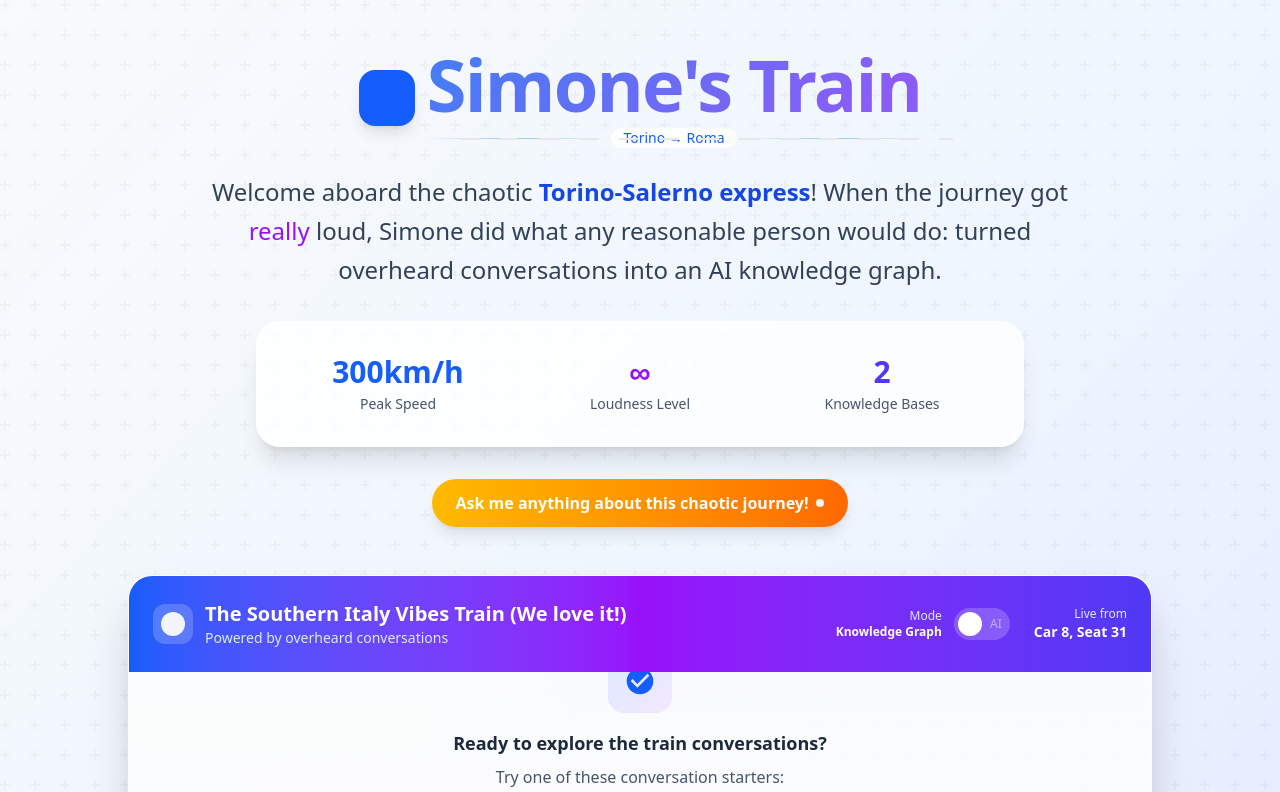
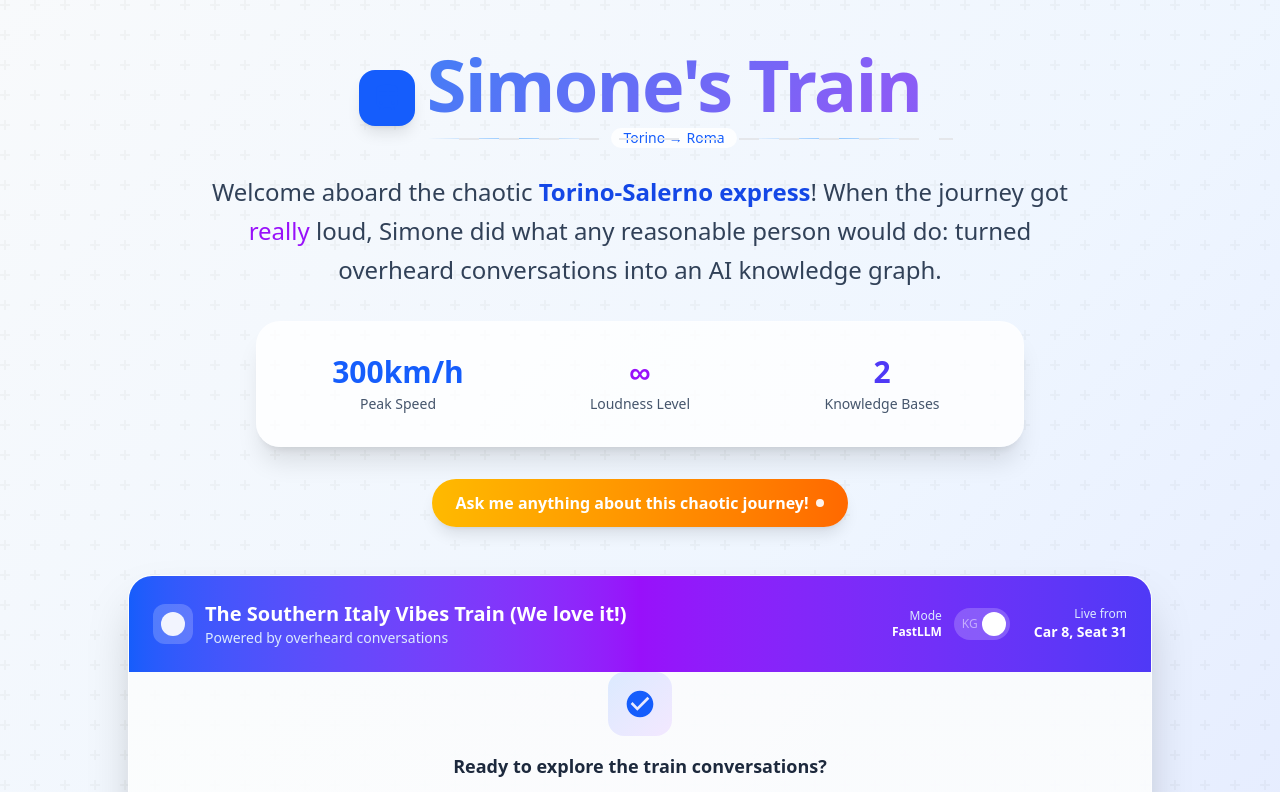
Before and after one commit to sim0wastaken/traingraph, a Next.js app in the folder frontend/trainapp/: page / in a window 1280 px wide. Shown: the top 792 px of the page. Built offline with nearby package versions, Linux system fonts and the light colour scheme.

Commit message:
Updated default chat mode to fastllm

```diff
--- a/frontend/trainapp/src/app/page.tsx
+++ b/frontend/trainapp/src/app/page.tsx
@@ -42,7 +42,7 @@ export default function Home() {
   const [currentMessage, setCurrentMessage] = useState('');
   const [isLoading, setIsLoading] = useState(false);
   const [isTyping, setIsTyping] = useState(false);
-  const [mode, setMode] = useState<'knowledge-graph' | 'fastllm'>('knowledge-graph');
+  const [mode, setMode] = useState<'knowledge-graph' | 'fastllm'>('fastllm');
   const messagesEndRef = useRef<HTMLDivElement>(null);
   const inputRef = useRef<HTMLInputElement>(null);
 
```
